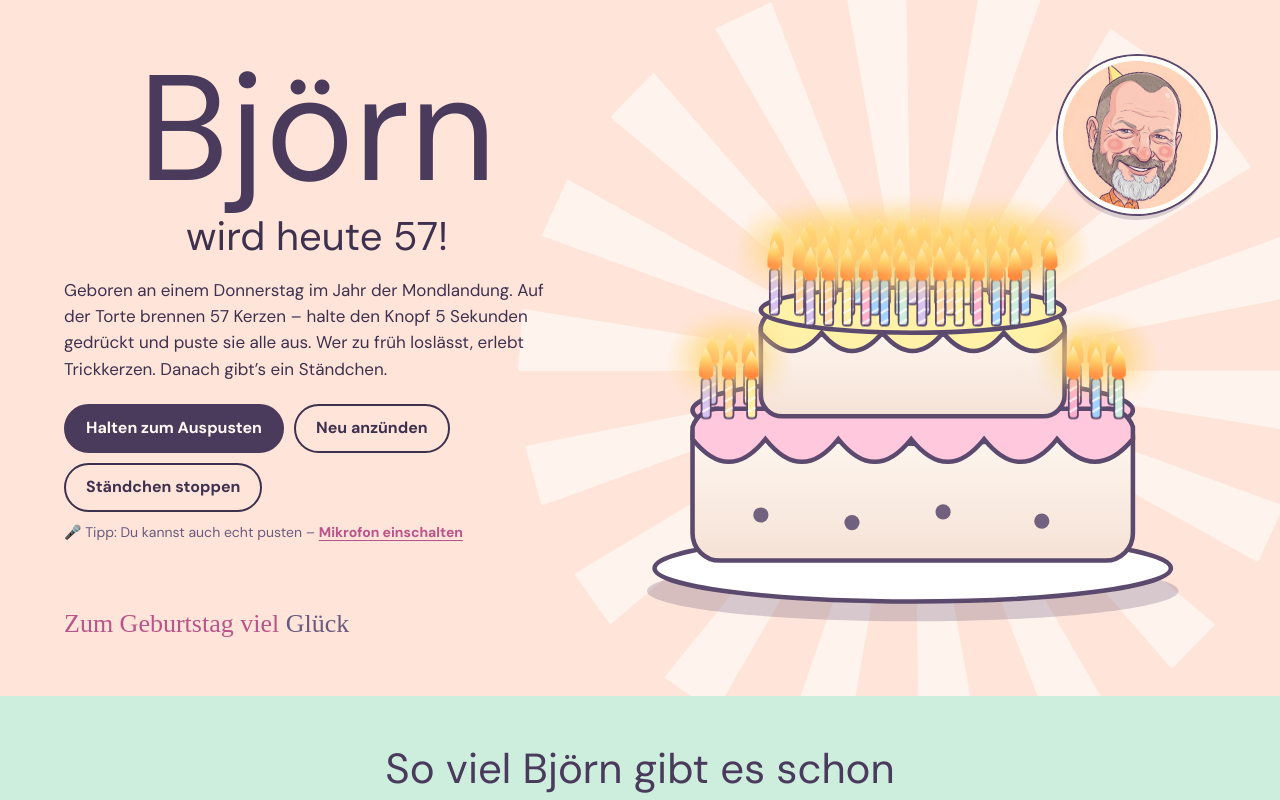
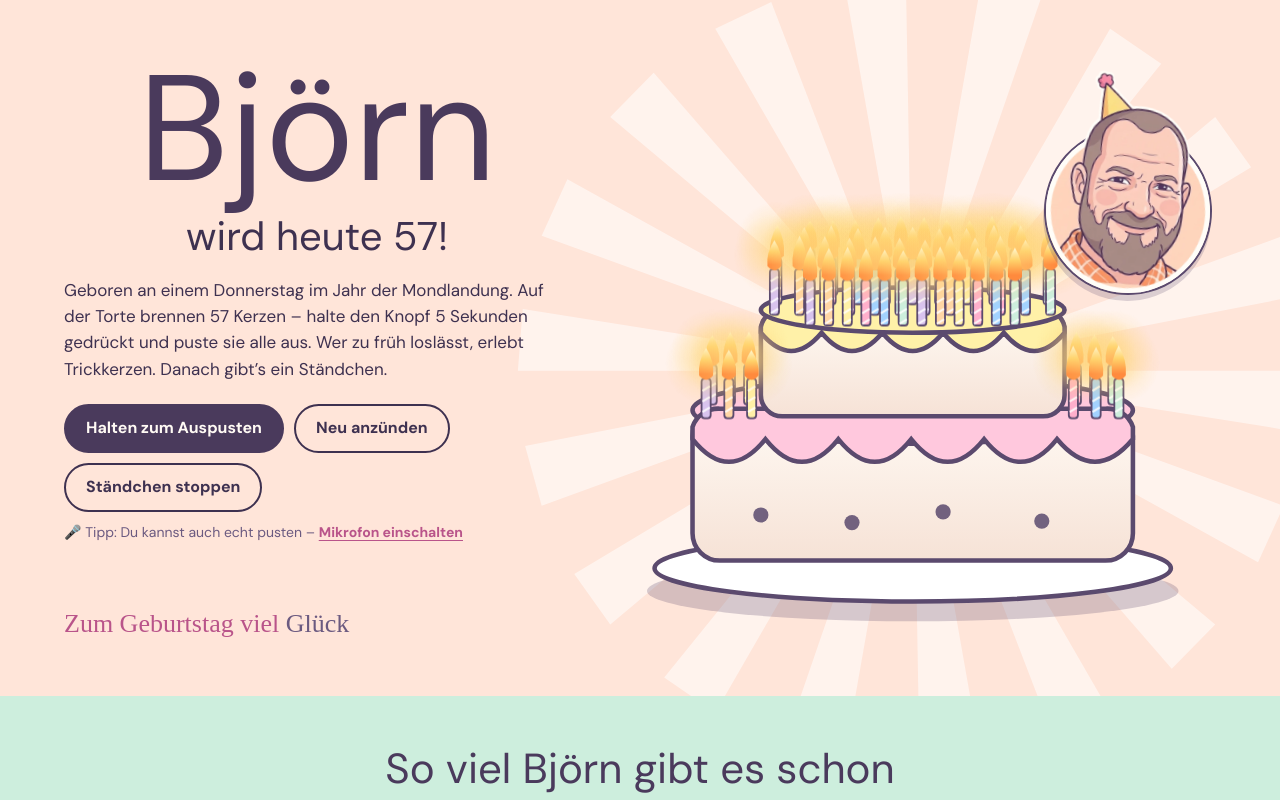
Before and after one commit to uvision3d/bjoern-geburtstag, a plain HTML site: page index.html in a window 1280 px wide. Shown: the top 800 px of the page. Drawn offline with Linux system fonts and the light colour scheme; a web font is replaced by a local one.

Commit message:
Sticker: erste Karikatur, freigestellt, Kopf ragt über den Kreis
Ohrring per Gemini entfernt. bjoern-karikatur.jpg ersetzt durch bjoern-karikatur.webp.

Co-Authored-By: Claude Opus 5.5 <noreply@anthropic.com>
Claude-Session: https://claude.ai/code/session_01PC1213PbMcU7bLPAtsVRk2

```diff
--- a/index.html
+++ b/index.html
@@ -40,7 +40,9 @@ button:hover{transform:translateY(-2px)}
 button:focus-visible{outline:3px solid #a2d2ff;outline-offset:3px}
 .cakebox{position:relative;aspect-ratio:400/370;width:100%}
 .cakebox svg,.cakebox canvas{position:absolute;inset:0;width:100%;height:100%;overflow:visible}
-.sticker{position:absolute;top:-2%;right:0;width:26%;height:auto;aspect-ratio:1;border-radius:50%;object-fit:cover;border:5px solid #fffdf8;box-shadow:0 6px 0 rgba(91,74,110,.22),0 0 0 2px #5b4a6e;transform:rotate(8deg);z-index:2}
+.sticker{position:absolute;top:11%;right:1%;width:27%;aspect-ratio:1;transform:rotate(8deg);z-index:2}
+.sticker::before{content:"";position:absolute;inset:0;border-radius:50%;background:radial-gradient(circle closest-side,#ffd5bc 93.5%,#fffdf8 94.5%);box-shadow:0 0 0 2px #5b4a6e,0 6px 0 2px rgba(91,74,110,.22)}
+.sticker img{position:absolute;left:0;bottom:0;width:100%;height:auto;filter:drop-shadow(1.5px 0 0 #fffdf8) drop-shadow(-1.5px 0 0 #fffdf8) drop-shadow(0 -1.5px 0 #fffdf8) drop-shadow(0 1.5px 0 #fffdf8)}
 #hold{position:relative;overflow:hidden;user-select:none;-webkit-user-select:none;-webkit-touch-callout:none;touch-action:none;min-width:13.5em;max-width:100%}
 #hold::before{content:"";position:absolute;inset:0;width:calc(var(--p,0)*100%);background:#b9548a;z-index:0}
 #hold span{position:relative;z-index:1}
@@ -145,7 +147,7 @@ footer{padding:28px max(5vw,16px);font-size:14px;text-align:center;text-wrap:bal
         <path d="M100 175 q20 24 40 0 q20 24 40 0 q20 24 40 0 q20 24 40 0 q20 24 40 0 v-4 a14 14 0 0 0 -14 -11 h-172 a14 14 0 0 0 -14 11z" fill="#fff1a8" stroke="#5b4a6e" stroke-width="3"/>
         <ellipse cx="200" cy="160" rx="100" ry="15" fill="#fff1a8" stroke="#5b4a6e" stroke-width="3"/>
       </svg>
-      <img class="sticker" src="bjoern-karikatur.jpg" alt="Björn als Karikatur mit Partyhut" width="400" height="400">
+      <div class="sticker" role="img" aria-label="Björn als Karikatur mit Partyhut"><img src="bjoern-karikatur.webp" alt="" width="440" height="612"></div>
       <canvas id="candles" role="img" aria-label="Geburtstagstorte mit 57 brennenden Kerzen"></canvas>
     </div>
   </div>
```
Also changed, not shown: bjoern-karikatur.jpg (deleted), bjoern-karikatur.webp (added), 1 other file.
